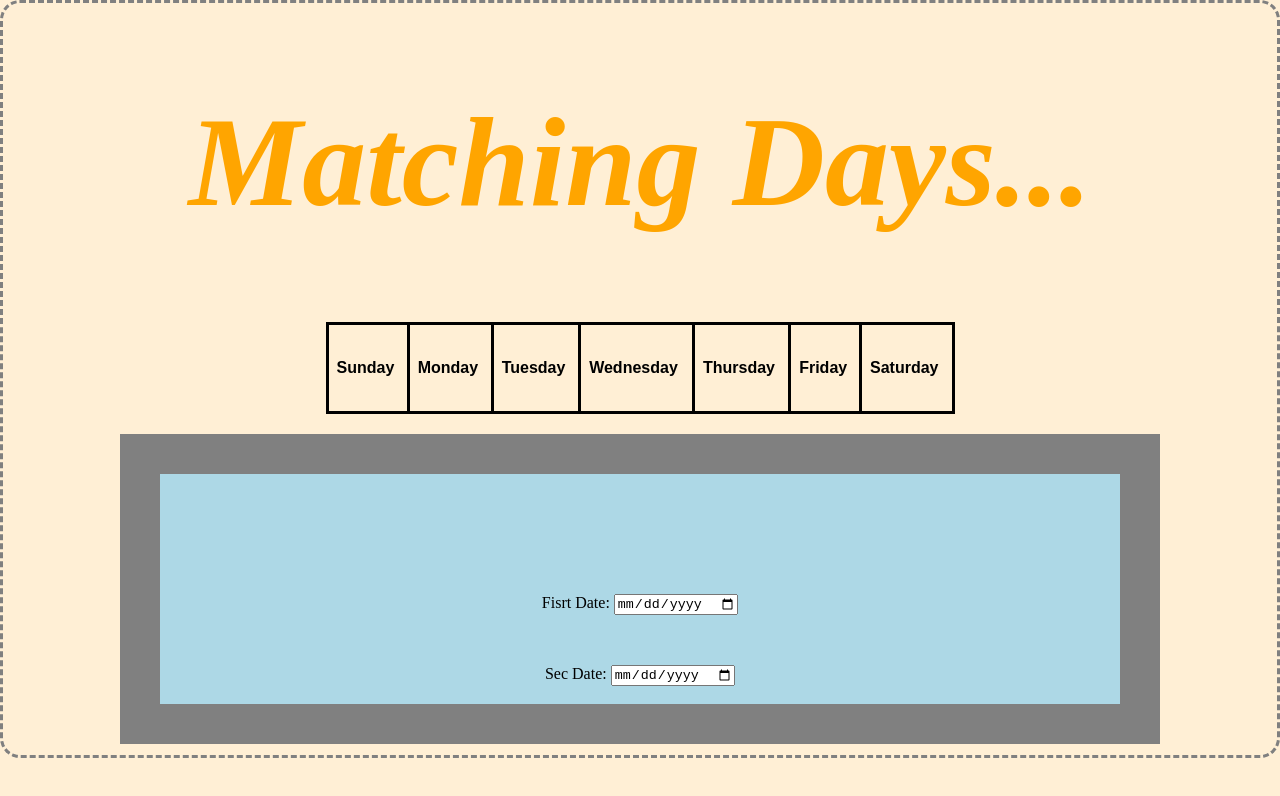
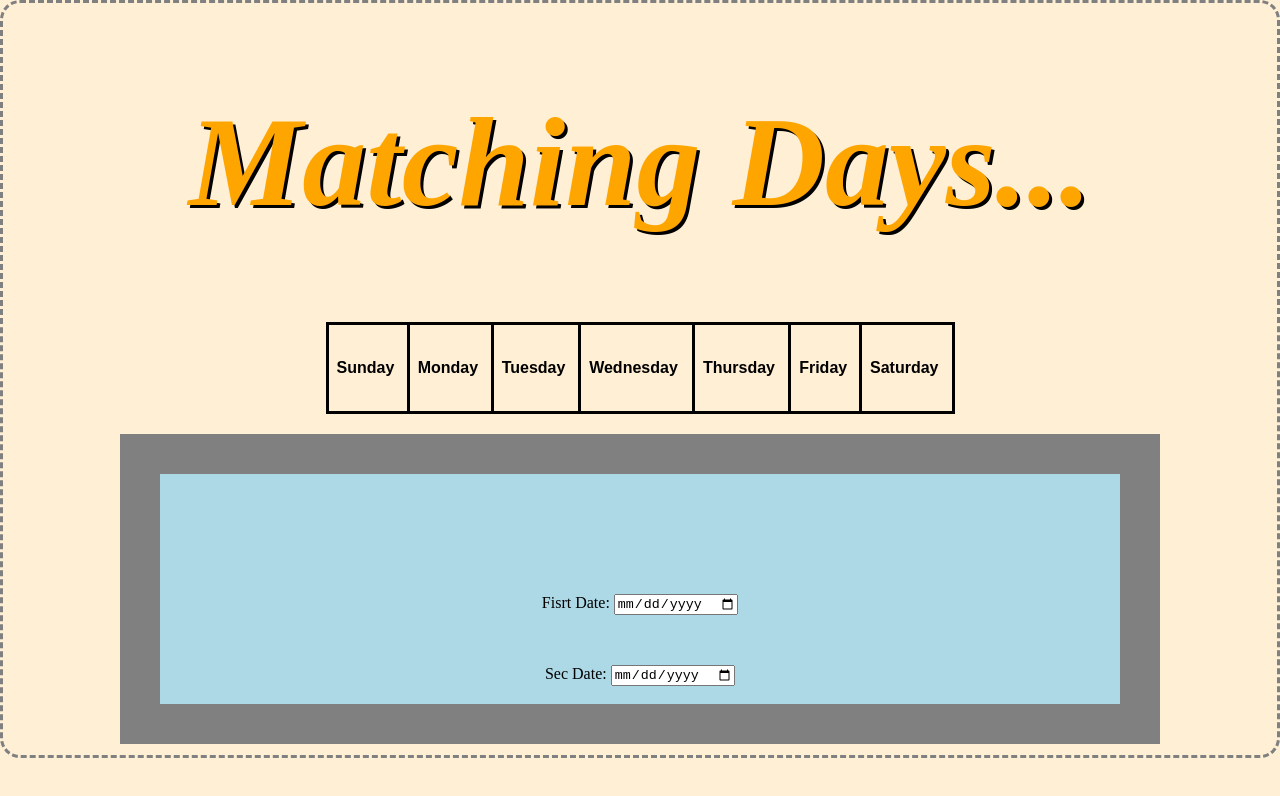
Before and after one commit to Athandwa/matching_days, a plain HTML site: page index.html in a window 1280 px wide. Drawn offline with Linux system fonts and the light colour scheme.

Commit message:
added a style on Heading1

```diff
--- a/matching_days.css
+++ b/matching_days.css
@@ -3,6 +3,7 @@
     color: orange;
     font-style: italic;
     font-size: 4em;
+    text-shadow: 3px 3px black;
 }
 
 table {
```
